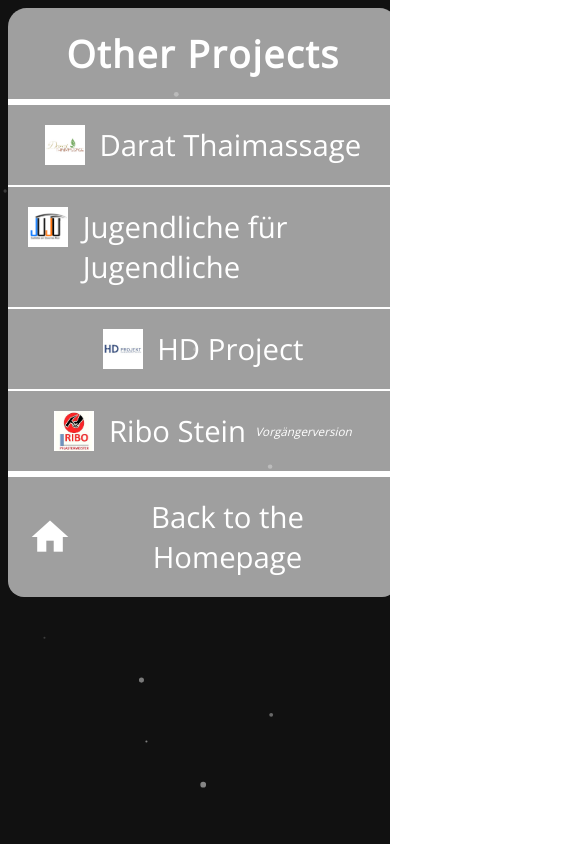
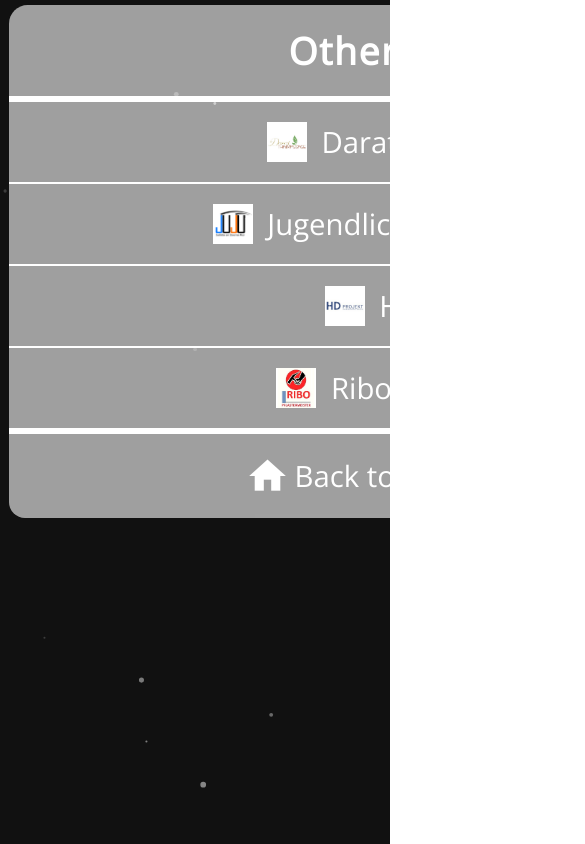
Before and after one commit to t-scheiber/nextjs_app, a Next.js app: page /otherprojects in a window 390 px wide. Shown: the top 844 px of the page, 585 px wide, since content can reach past the window. Built offline with nearby package versions, Linux system fonts and the light colour scheme.

Commit message:
added responsive changes

```diff
--- a/styles/Home.module.css
+++ b/styles/Home.module.css
@@ -67,10 +67,12 @@
   flex-direction: column;
   justify-content: space-between;
 }
+
 @media (max-width: 1200px) {
   .container {
     gap: 2rem;
-    width: 100%;
+    width: 740px;
+    margin: 0 auto 0 auto;
   }
   .tile {
     width: 320px;
@@ -93,3 +95,32 @@
     justify-content: space-around;
   }
 }
+@media (max-width: 800px) {
+  .container {
+    gap: 2rem;
+    max-width: 500px;
+    width: 100%;
+    display: flex;
+    flex-wrap: wrap;
+  }
+  .tile {
+    width: 320px;
+    font-size: 20pt;
+  }
+  .half {
+    width: 150px;
+    font-size: 18pt;
+  }
+  .quarter {
+    width: 150px;
+    font-size: 16pt;
+  }
+  .social {
+    width: 320px;
+    justify-content: space-around;
+  }
+  .photography {
+    width: 320px;
+    justify-content: space-around;
+  }
+}
--- a/styles/globals.css
+++ b/styles/globals.css
@@ -26,10 +26,19 @@
 div {
   display: flex;
 }
+@media (max-width: 800px) {
+  body {
+    width: 320px;
+    height: 100%;
+    overflow: scroll;
+    margin: 5px auto 0 auto;
+  }
+}
 @media (max-width: 1200px) {
   body {
-    width: 100%;
+    width: 850px;
     height: 100%;
     overflow: scroll;
+    margin: 5px auto 0 auto;
   }
 }
```
